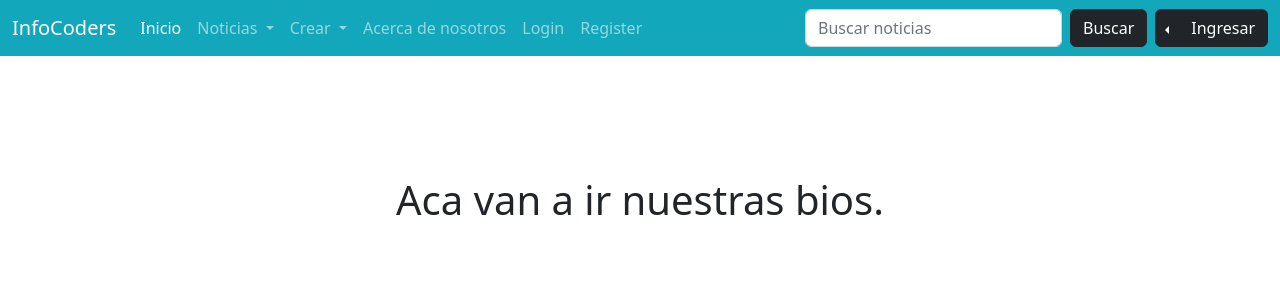
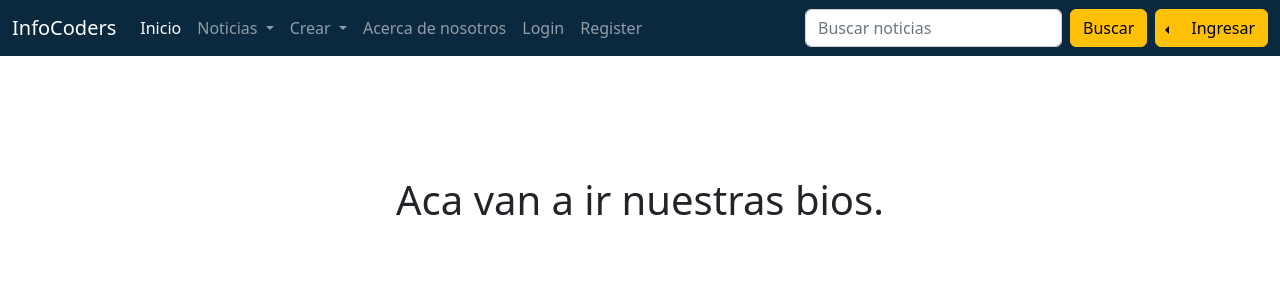
Before and after one commit to jcsax/PFCoder, a Django app: page /about-us/ in a window 1280 px wide. Shown: the top 300 px of the page. Run offline with Django 4.2, Linux system fonts and the light colour scheme.

Commit message:
Modificaciones en la Nav bar

```diff
--- a/blog/templates/base.html
+++ b/blog/templates/base.html
@@ -10,7 +10,7 @@
     <link href="https://cdn.jsdelivr.net/npm/bootstrap@5.2.0-beta1/dist/css/bootstrap.min.css" rel="stylesheet" integrity="sha384-0evHe/X+R7YkIZDRvuzKMRqM+OrBnVFBL6DOitfPri4tjfHxaWutUpFmBp4vmVor" crossorigin="anonymous">
   </head>
   <body>
-    <nav class="navbar navbar-expand-lg navbar-dark" style="background-color: #13a7bb;">
+    <nav class="navbar navbar-expand-lg navbar-dark" style="background-color: #0A293E;">
         <div class="container-fluid">
           <a class="navbar-brand" href="#">InfoCoders</a>
           <button class="navbar-toggler" type="button" data-bs-toggle="collapse" data-bs-target="#navbarSupportedContent" aria-controls="navbarSupportedContent" aria-expanded="false" aria-label="Toggle navigation">
@@ -30,7 +30,7 @@
                   <li><a class="dropdown-item" href='/Noticias/Economia/'>Sobre Economía</a></li>
                 </ul>
                 <li class="nav-item dropdown">
-                  <a class="nav-link dropdown-toggle" href="#" id="navbarDropdown" role="button" data-bs-toggle="dropdown" aria-expanded="false">
+                  <a class="nav-link dropdown-toggle" href="#" id="navbarDropdown" role="button" data-bs-toggle="dropdown" aria-expanded="false" >
                     Crear
                   </a>
                   <ul class="dropdown-menu" aria-labelledby="navbarDropdown">
@@ -44,8 +44,8 @@
                   <div class="collapse navbar-collapse" id="navbarSupportedContent">
                     <ul class="navbar-nav mr-auto">
                         {% if request.user.is_authenticated %}
-                        <li class="nav-item" style="margin-right: 10rem">
-                            <h5>{{request.user.username}}</h5>
+                        <li class="nav-item" style="margin-right: 5rem">
+                          <p class="text-warning"><h10>{{request.user.username}}</h10></p>
                         </li>
                         <li class="nav-item">
                             <a class="nav-link" href="/logout/">Logout</a>
@@ -62,18 +62,18 @@
     </ul>
     <form class="d-flex" role="search" action="/Noticias/Buscar/" metod= "GET">
     <input class="form-control me-2" type = "text" placeholder = "Buscar noticias" name = 'search' aria-label = "Search">
-    <button class="btn btn-dark me-2" type="submit">Buscar</button>
+    <button class="btn btn-warning me-2" type="submit">Buscar</button>
   </form>
             </form>
             <div class="btn-group dropstart">
-              <button type="button" class="btn btn-dark dropdown-toggle dropdown-toggle-split" data-bs-toggle="dropdown" aria-expanded="false">
+              <button type="button" class="btn btn-warning dropdown-toggle dropdown-toggle-split" data-bs-toggle="dropdown" aria-expanded="false">
                 <span class="visually-hidden">Toggle Dropstart</span>
               </button>
-              <ul class="dropdown-menu dropdown-menu-dark">
+              <ul class="dropdown-menu dropdown-menu-warning">
               <a class="dropdown-item" href="/sign-in/">Registrarse</a>
               </ul>
 
-              <a type="button" class="btn btn-dark" href='/login'>
+              <a type="button" class="btn btn-warning" href='/login'>
                 Ingresar
               </a>
             </div>
```
Also changed, not shown: db.sqlite3.
